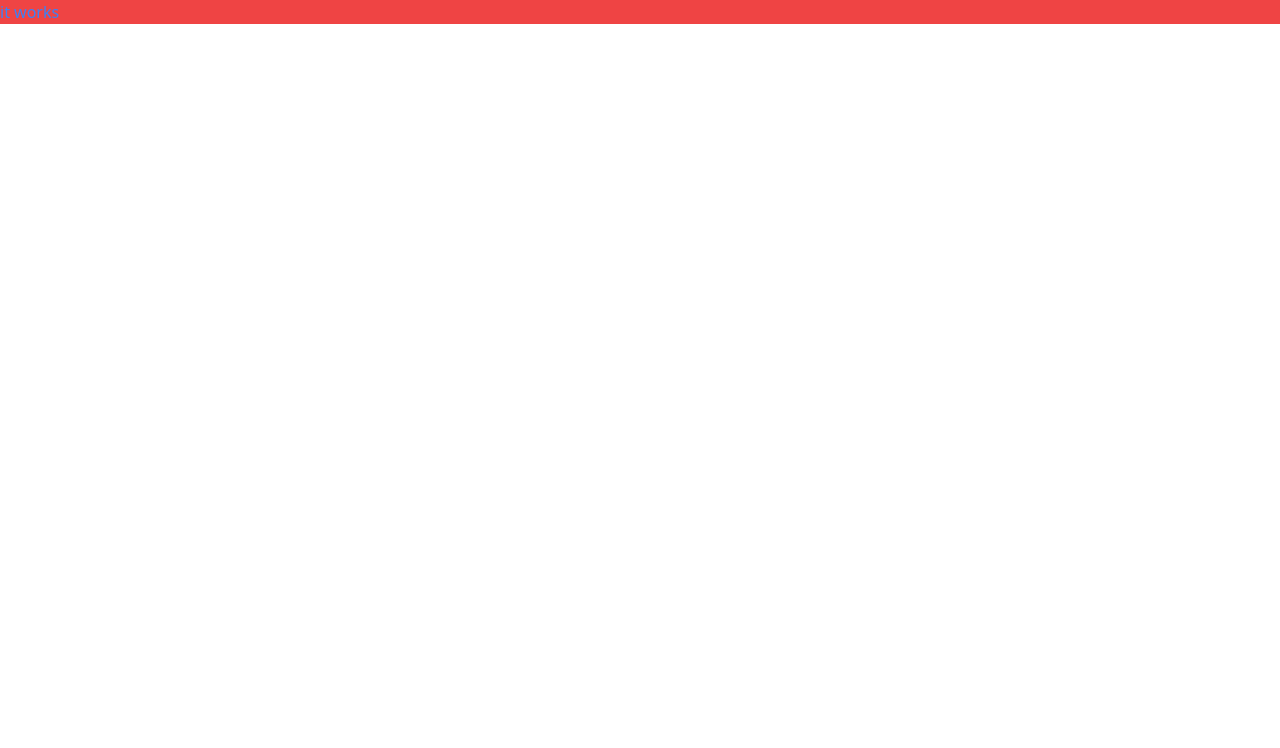
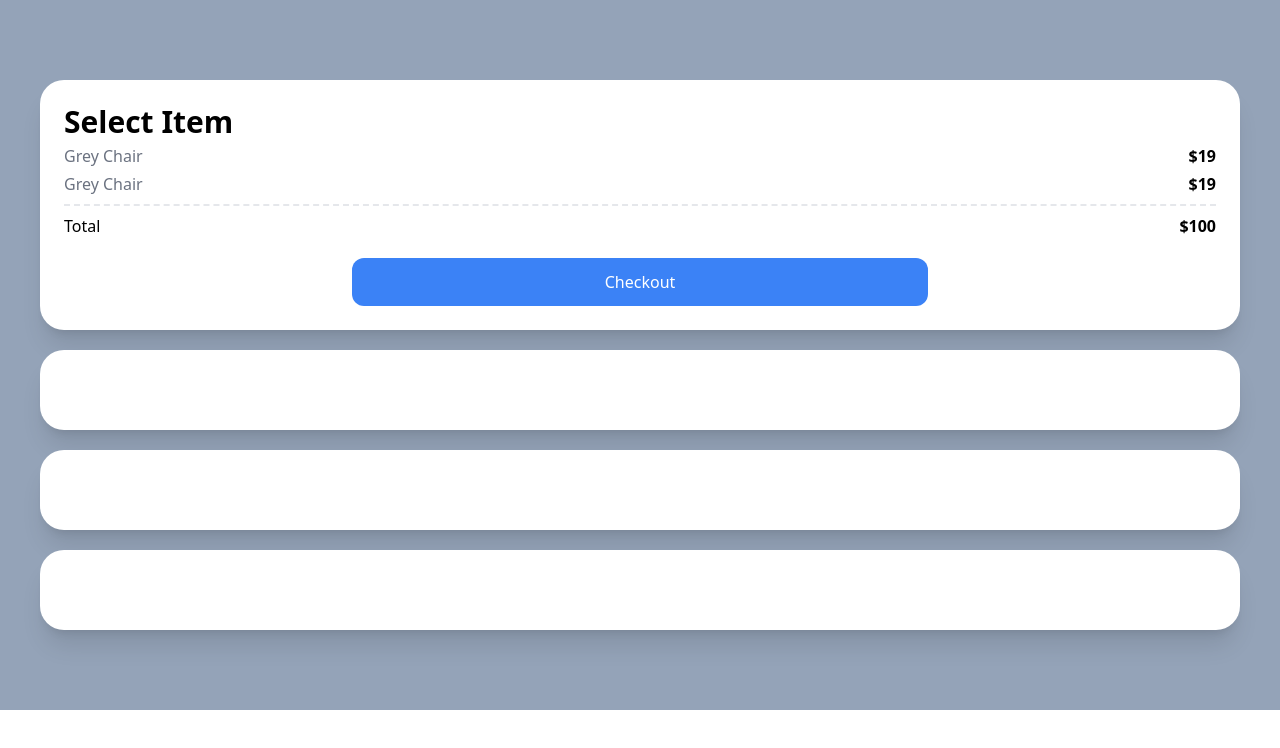
Before and after one commit to seungmin-dev/carrot-market, a Next.js app: page / in a window 1280 px wide. Shown: the top 748 px of the page. Built offline with nearby package versions, Linux system fonts and the light colour scheme.

Commit message:
tailwindcss#1

```diff
--- a/pages/index.tsx
+++ b/pages/index.tsx
@@ -2,8 +2,30 @@ import type { NextPage } from "next";
 
 const Home: NextPage = () => {
   return (
-    <div className="bg-red-500">
-      <h1 className="text-blue-500">it works</h1>
+    <div className="flex flex-col space-y-5 bg-slate-400 py-20 px-10">
+      {/* padding, margin 단위 -> rem(document 폰트 사이즈를 기준으로 함)
+    2.5rem = 40px */}
+      <div className="rounded-3xl bg-white p-6 shadow-xl">
+        <span className="text-3xl font-semibold">Select Item</span>
+        <div className="my-1 flex justify-between">
+          <span className="text-gray-500">Grey Chair</span>
+          <span className="font-semibold">$19</span>
+        </div>
+        <div className="flex justify-between">
+          <span className="text-gray-500">Grey Chair</span>
+          <span className="font-semibold">$19</span>
+        </div>
+        <div className="mt-2 flex justify-between border-t-2 border-dashed pt-2">
+          <span>Total</span>
+          <span className="font-semibold">$100</span>
+        </div>
+        <div className="mx-auto mt-5 w-1/2 rounded-xl bg-blue-500 p-3 text-center text-white">
+          Checkout
+        </div>
+      </div>
+      <div className="rounded-3xl bg-white p-10 shadow-xl"></div>
+      <div className="rounded-3xl bg-white p-10 shadow-xl"></div>
+      <div className="rounded-3xl bg-white p-10 shadow-xl"></div>
     </div>
   );
 };
```
